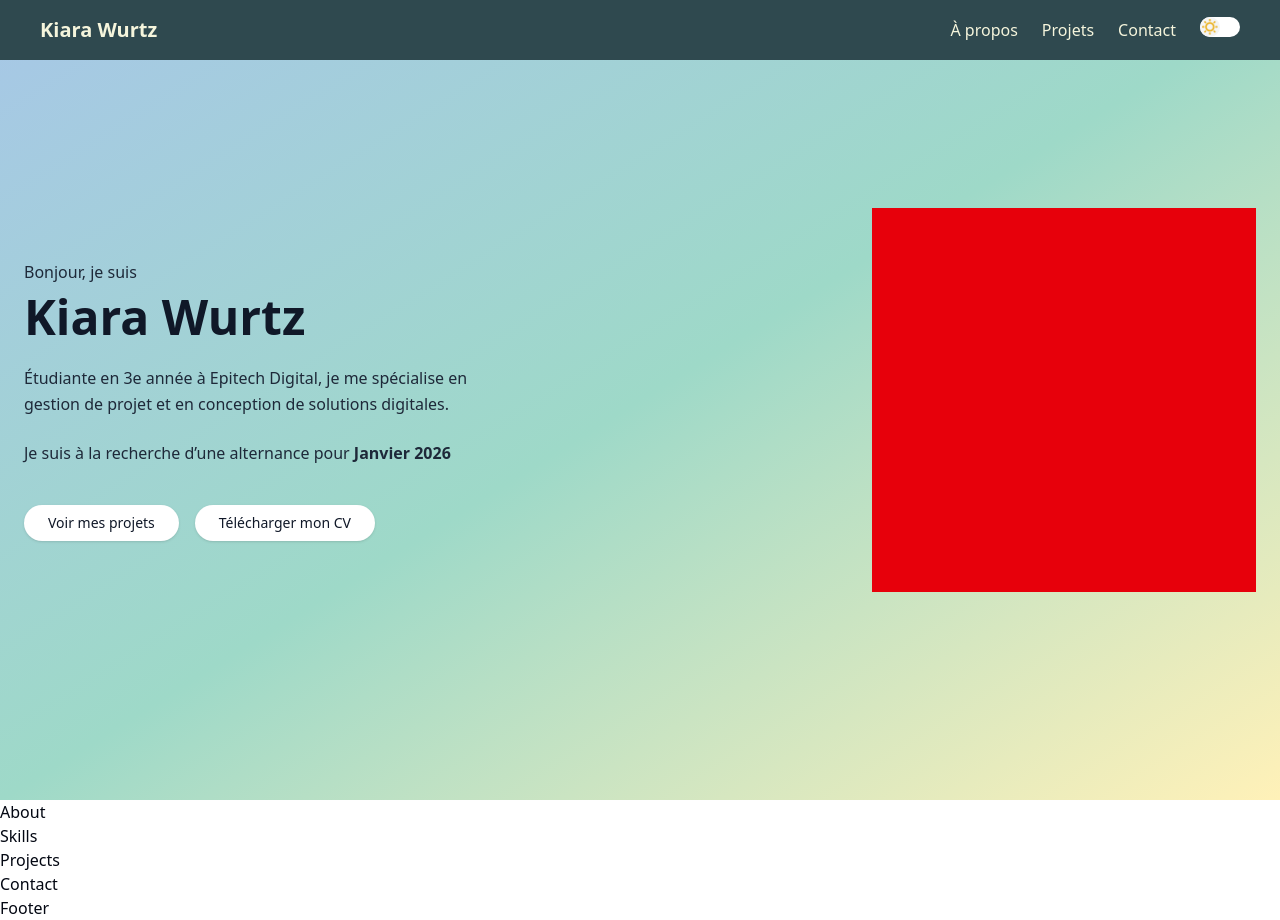
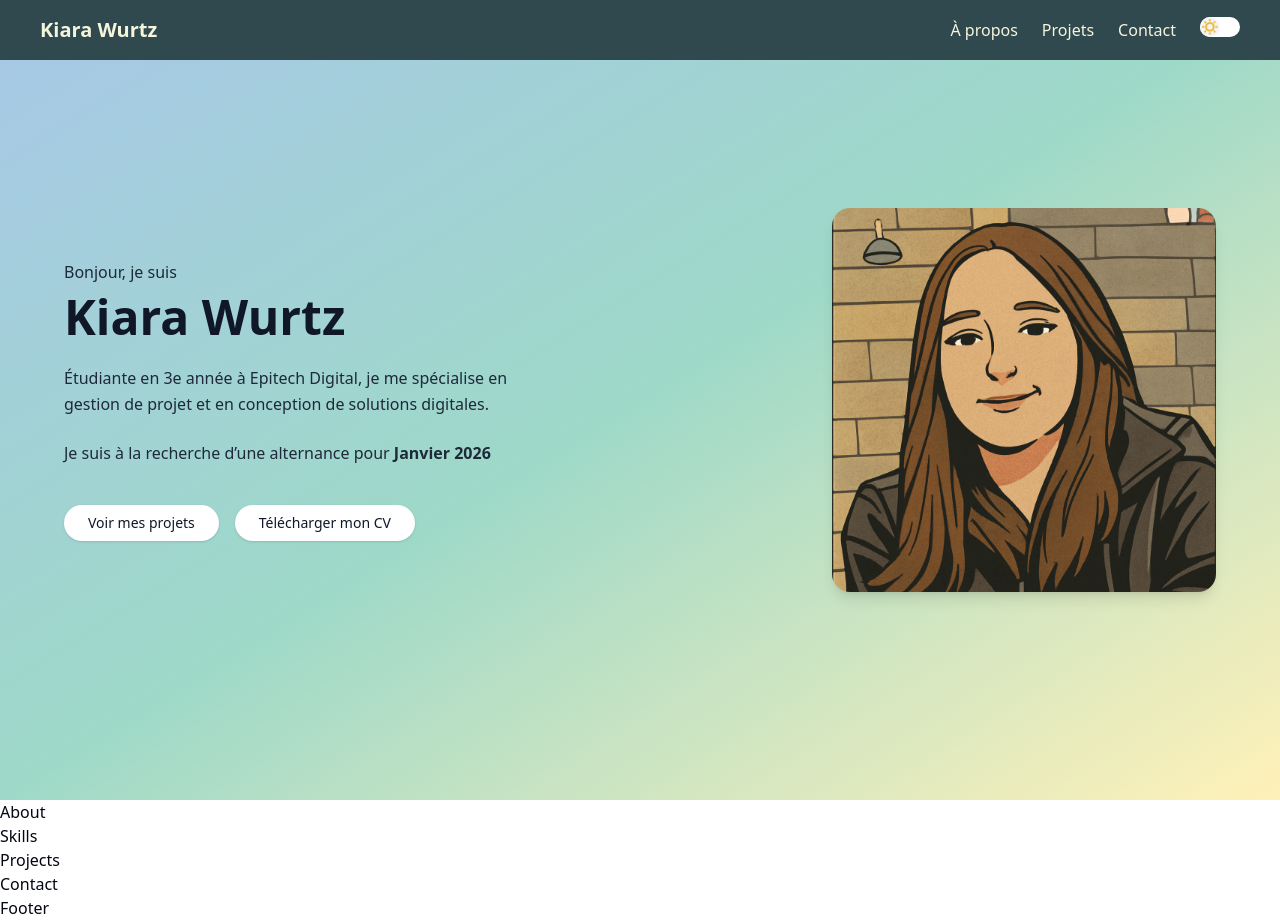
Before and after one commit to Kiaraw/portfolio, a Next.js app in the folder front/: page / in a window 1280 px wide. Built offline with nearby package versions, Linux system fonts and the light colour scheme.

Commit message:
UPD, j'ai ajouté la photo correctement

```diff
--- a/front/components/Hero.tsx
+++ b/front/components/Hero.tsx
@@ -1,11 +1,12 @@
+import Image from "next/image";
+
 export default function Hero() {
   return (
     <section
       id="hero"
       className="min-h-screen flex items-center bg-gradient-to-br from-[#A7C7E7] via-[#9ED9C8] to-[#FFF1B8]"
     >
-
-      <div className="w-full max-w-7xl mx-auto px-6 grid grid-cols-1 md:grid-cols-2 gap-12 items-center">
+      <div className="w-full max-w-7xl mx-auto px-16 grid grid-cols-1 md:grid-cols-2 gap-12 items-center">
 
         {/* Colonne gauche : texte */}
         <div className="space-y-6">
@@ -41,11 +42,16 @@ export default function Hero() {
           </div>
         </div>
 
-
         {/* Colonne droite : photo */}
         <div className="flex justify-center md:justify-end">
-          <div className="w-full max-w-sm aspect-square bg-red-600">
-            {/* Image à venir */}
+          <div className="relative w-full max-w-sm aspect-square overflow-hidden rounded-2xl shadow-lg">
+            <Image
+              src="/hero.png"
+              alt="Photo de Kiara Wurtz"
+              fill
+              className="object-cover object-[50%_20%]"
+              priority
+            />
           </div>
         </div>
 
```
Also changed, not shown: front/public/hero.png (added). Lines whose indentation alone changed are shown as unchanged.
